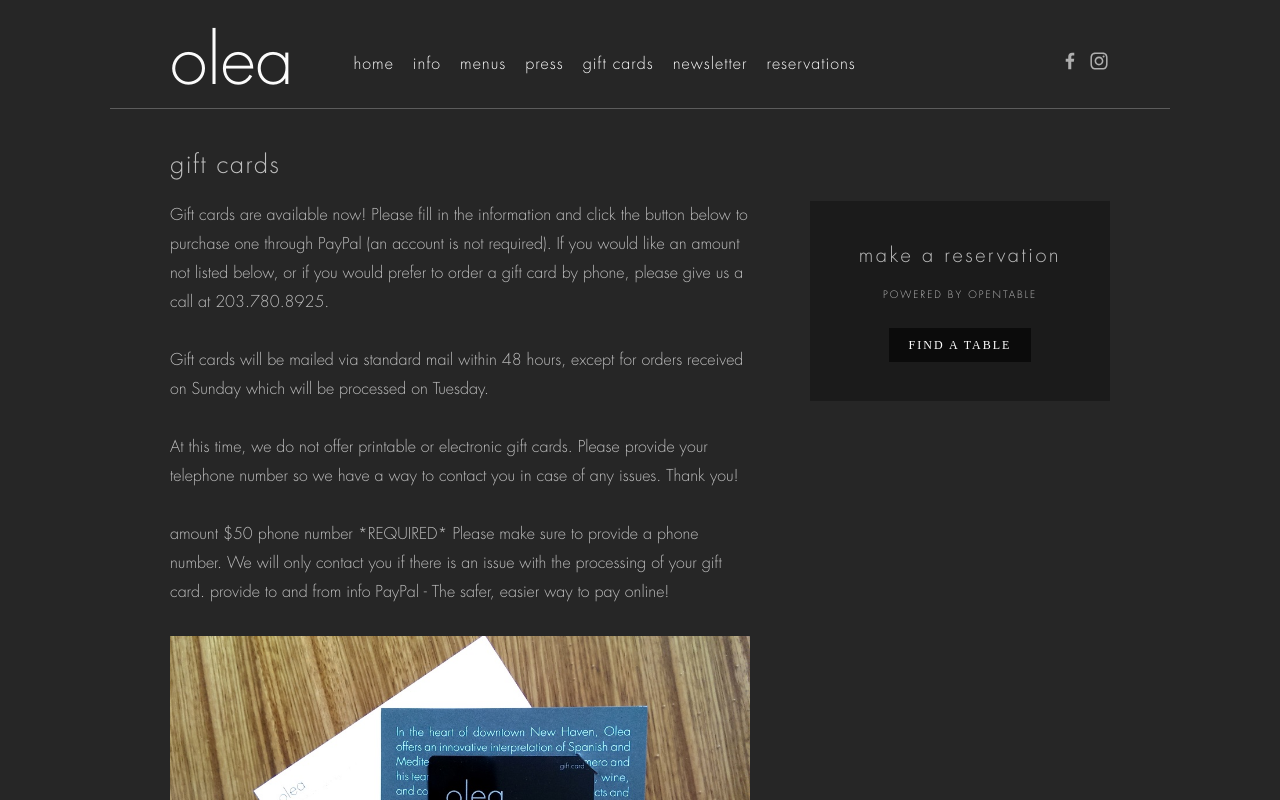
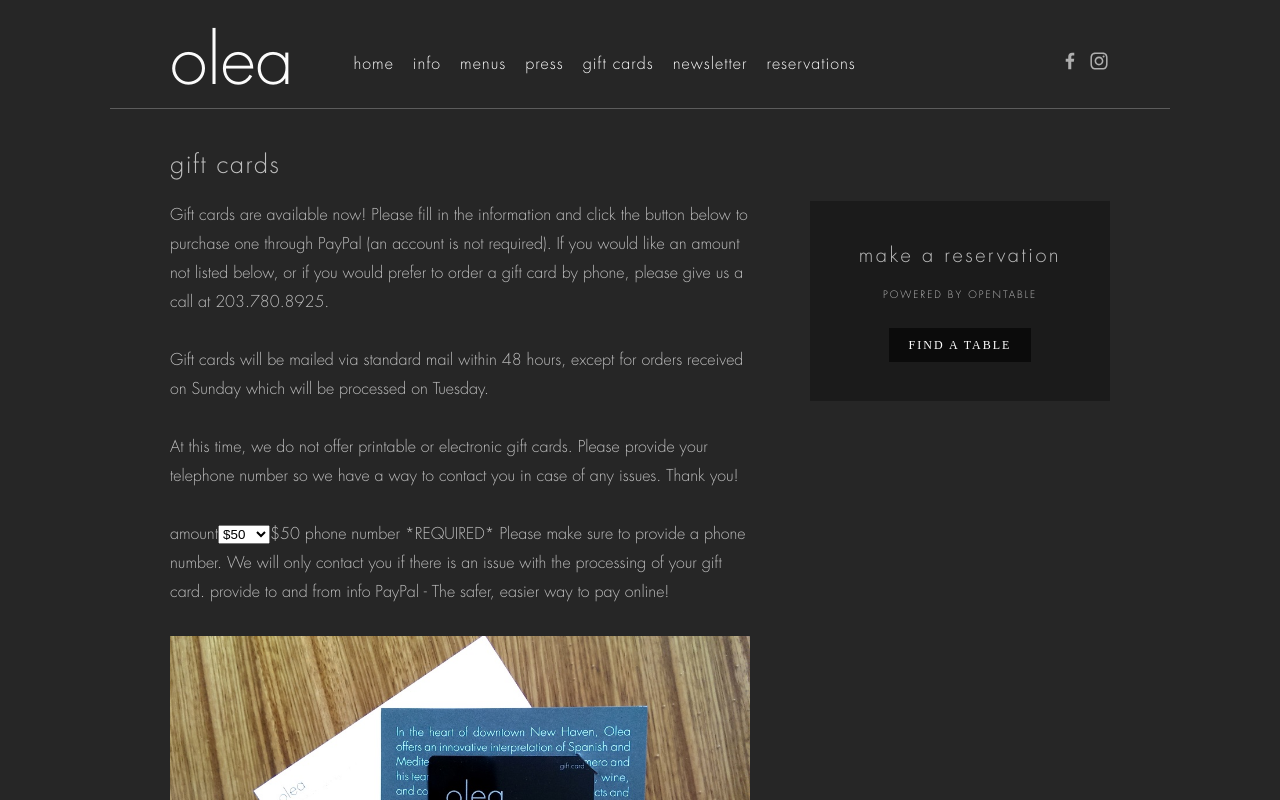
Before and after one commit to DanielAlvarez2/olea, a React (Vite) app in the folder frontend/: page /giftcards in a window 1280 px wide. Shown: the top 800 px of the page. Built offline with nearby package versions, Linux system fonts and the light colour scheme.

Commit message:
add dropdown list for dollar amounts in Giftcards.jsx

```diff
--- a/frontend/src/Giftcards.jsx
+++ b/frontend/src/Giftcards.jsx
@@ -25,6 +25,18 @@ export default function Home(){
                             <br/><br/>
                             amount
 
+                            <select>
+                                <option>$50</option>
+                                <option>$75</option>
+                                <option>$100</option>
+                                <option>$125</option>
+                                <option>$150</option>
+                                <option>$175</option>
+                                <option>$200</option>
+                                <option>$225</option>
+                                <option>$250</option>
+                                <option>$300</option>
+                            </select>
                             $50
                             phone number *REQUIRED*
                             Please make sure to provide a phone number. We will only contact you if there is an issue with the processing of your gift card.
```
